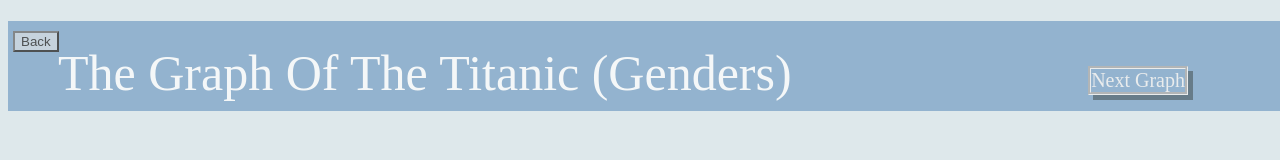
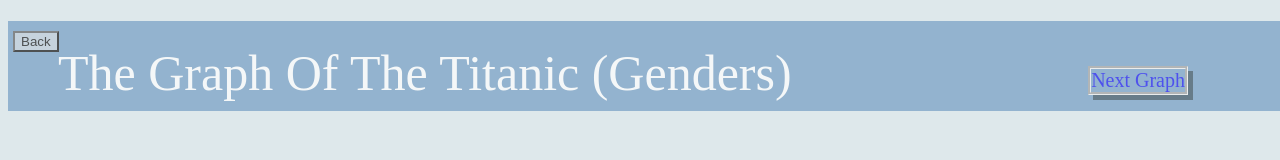
Before and after one commit to Andrean2305/Bar-Chart, a plain HTML site: page index.html in a window 1280 px wide. Shown: the top 160 px of the page. Drawn offline with Linux system fonts and the light colour scheme.

Commit message:
Update index.html

```diff
--- a/index.html
+++ b/index.html
@@ -4,12 +4,17 @@
         <meta charset = "utf-8">
         <title>TheGraph</title>
         <link href="Titanic.css" rel = "stylesheet" type = "text/css" />
-
+        <style>
+            a{
+                text-decoration : none;
+                text-decoration-color : none;
+            }
+        </style>
     </head>
         <body>
             <div class = "header">
                 <button onclick="goBack()">Back</button>
-                <p>Next Graph</p>
+                <p><a href="https://andrean2305.github.io/BAR-CHART-2/">Next Graph</a></p>
                 <div class = "headerlist">
                     <ul>
                     <li>The Graph Of The Titanic (Genders)</li>
```
